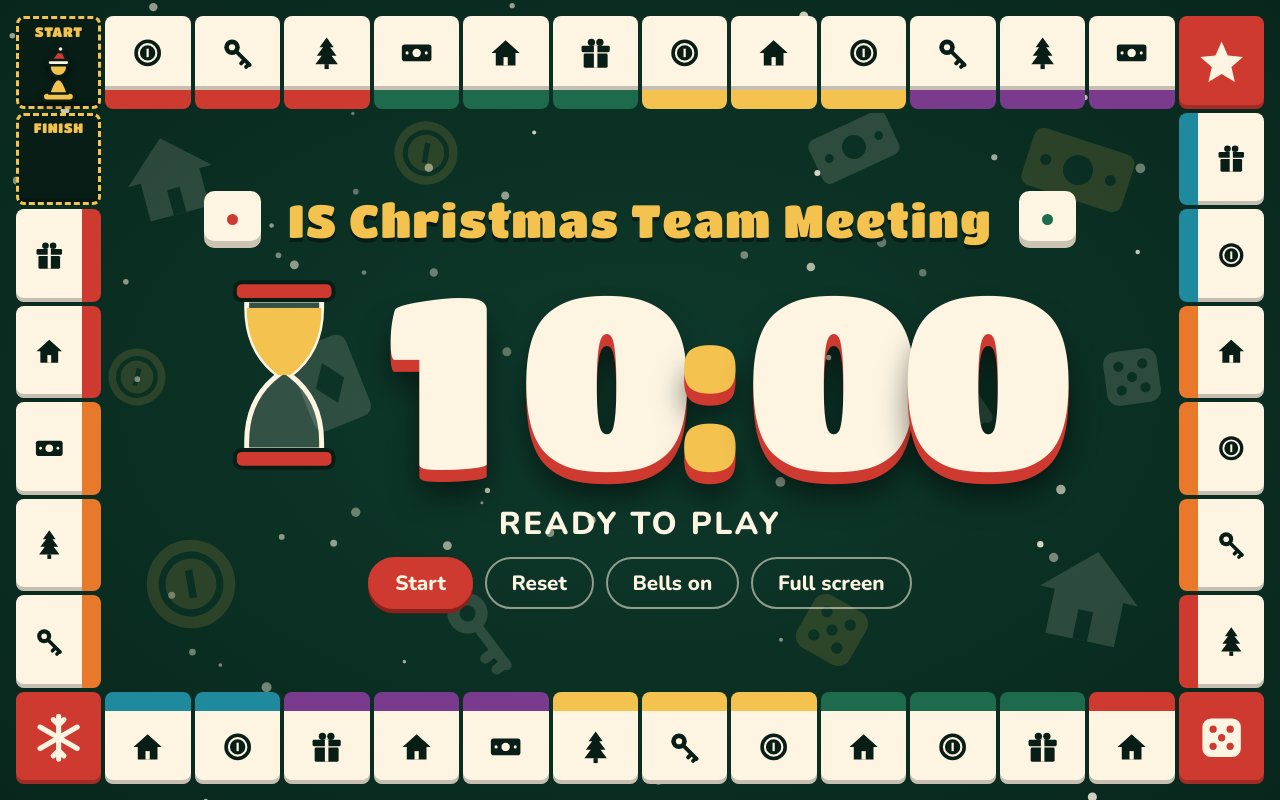
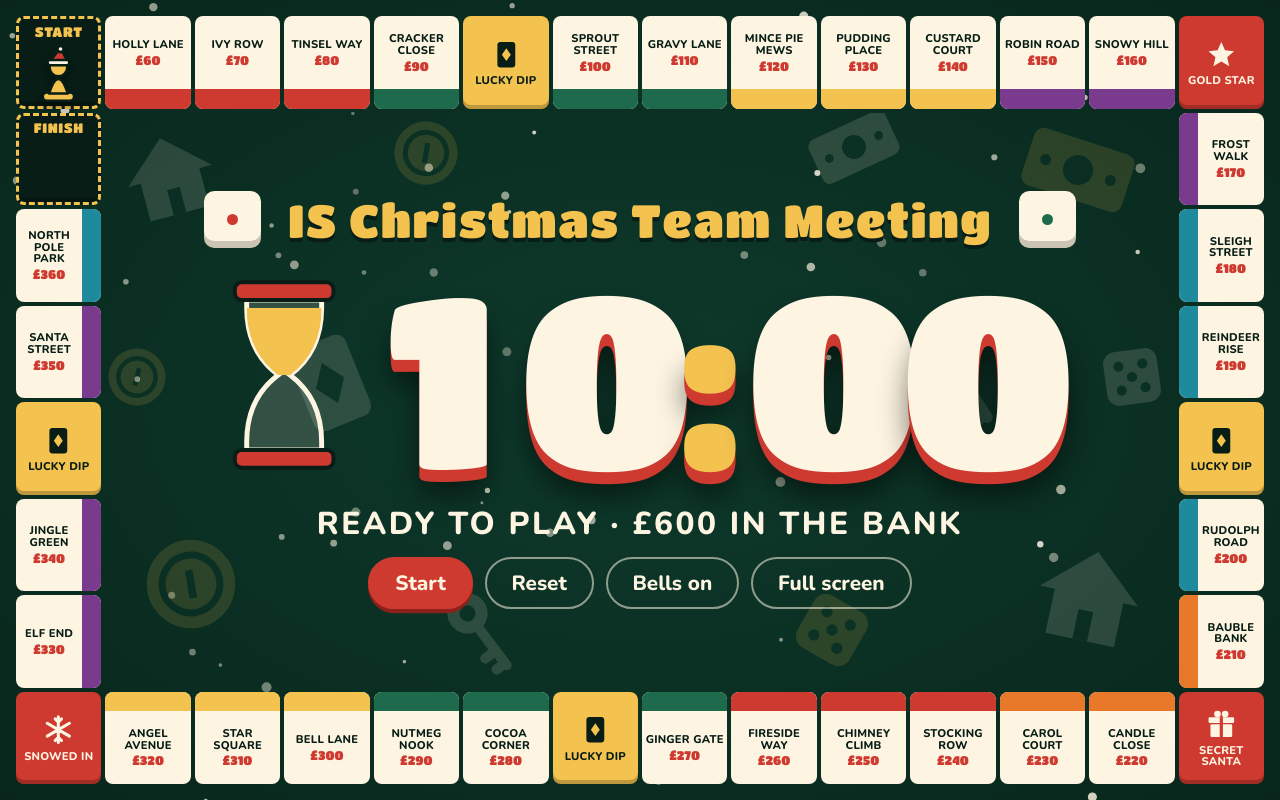
Before and after one commit to clugsrepo/Timers, a plain HTML site: page property-timer/index.html in a window 1280 px wide. Drawn offline with nearby package versions, Linux system fonts and the light colour scheme.

Commit message:
Property timer: add street names, prices, card squares, houses and bank counter
Co-Authored-By: Claude Fable 5.2 <noreply@anthropic.com>
Claude-Session: https://claude.ai/code/session_015wfiGMkxLANe5Y1Be8BkSr

```diff
--- a/property-timer/index.html
+++ b/property-timer/index.html
@@ -58,14 +58,26 @@
   }
   .cell.b1 { --band: var(--pine); } .cell.b2 { --band: var(--gold); } .cell.b3 { --band: var(--plum); }
   .cell.b4 { --band: var(--teal); } .cell.b5 { --band: var(--tangerine); }
-  .cell.s-top { border-bottom: var(--bw) solid var(--band); }
-  .cell.s-right { border-left: var(--bw) solid var(--band); }
-  .cell.s-bottom { border-top: var(--bw) solid var(--band); }
-  .cell.s-left { border-right: var(--bw) solid var(--band); }
+  .cell svg { width: 46%; height: 46%; }
+  .cell.passed { opacity: 0.62; }
+  .cell.prop { display: flex; align-items: stretch; box-shadow: none; }
+  .cell.s-top { flex-direction: column-reverse; } .cell.s-bottom { flex-direction: column; }
+  .cell.s-left { flex-direction: row-reverse; } .cell.s-right { flex-direction: row; }
+  .band { flex: none; flex-basis: var(--bw); background: var(--band); display: grid; place-items: center; }
+  .band svg { width: calc(var(--bw) * 0.82); height: calc(var(--bw) * 0.82); color: var(--snow);
+    opacity: 0; transform: scale(0.3); transition: opacity 0.4s, transform 0.4s; }
+  .cell.b2 .band svg { color: var(--ink); }
+  .cell.passed .band svg { opacity: 1; transform: none; }
+  .info { flex: 1; min-width: 0; min-height: 0; display: flex; flex-direction: column; align-items: center;
+    justify-content: center; gap: 0.4vmin; padding: 0.3vmin; text-align: center; }
+  .name { font: 800 clamp(6.5px, 1.4vmin, 20px)/1.05 var(--font-body); text-transform: uppercase; letter-spacing: 0.02em; }
+  .price { font: 400 clamp(7px, 1.55vmin, 22px)/1 var(--font-display); color: var(--berry); }
+  .cell.corner, .cell.dip { display: flex; flex-direction: column; align-items: center; justify-content: center;
+    gap: 0.5vmin; text-align: center; padding: 0.3vmin; box-sizing: border-box; }
   .cell.corner { --cellbg: var(--berry); --cellfg: var(--snow); }
-  .cell.corner svg { width: 60%; height: 60%; }
-  .cell svg { width: 46%; height: 46%; }
-  .cell.passed { opacity: 0.32; filter: saturate(0.6); }
+  .cell.dip { --cellbg: var(--gold); --cellfg: var(--ink); }
+  .cell.corner svg, .cell.dip svg { width: 38%; height: 38%; flex: none; }
+  @media (max-width: 600px) { .price { display: none; } }
   .cell.label {
     --cellbg: var(--ink); --cellfg: var(--gold);
     border: 0.4vmin dashed var(--gold);
@@ -137,7 +149,7 @@
   @keyframes pulse { 50% { transform: scale(1.04); } }
 
   .status {
-    margin: 0; font-weight: 800; font-size: min(3.4cqw, 5.5cqh);
+    margin: 0; font-weight: 800; font-size: min(3cqw, 5.5cqh);
     letter-spacing: 0.08em; text-transform: uppercase; text-align: center;
   }
   .controls { display: flex; flex-wrap: wrap; justify-content: center; gap: min(1.6cqw, 12px); }
@@ -263,8 +275,14 @@
     for (r = 2; r <= rows; r++) pos.push([cols, r, 'right']);
     for (c = cols - 1; c >= 1; c--) pos.push([c, rows, 'bottom']);
     for (r = rows - 1; r >= 2; r--) pos.push([1, r, 'left']);
-    var icons = ['house', 'coin', 'key', 'tree', 'note', 'house', 'gift', 'coin'];
-    var corners = [cols - 1, cols + rows - 2, 2 * cols + rows - 3], cornerIcons = ['star', 'die', 'flake'];
+    var corners = [cols - 1, cols + rows - 2, 2 * cols + rows - 3], cornerIcons = ['star', 'gift', 'flake'];
+    var cornerNames = ['Gold Star', 'Secret Santa', 'Snowed In'], dips = [5, 17, 27, 36], n = 0;
+    var STREETS = ['Holly Lane', 'Ivy Row', 'Tinsel Way', 'Cracker Close', 'Sprout Street', 'Gravy Lane',
+      'Mince Pie Mews', 'Pudding Place', 'Custard Court', 'Robin Road', 'Snowy Hill', 'Frost Walk',
+      'Sleigh Street', 'Reindeer Rise', 'Rudolph Road', 'Bauble Bank', 'Candle Close', 'Carol Court',
+      'Stocking Row', 'Chimney Climb', 'Fireside Way', 'Ginger Gate', 'Cocoa Corner', 'Nutmeg Nook',
+      'Bell Lane', 'Star Square', 'Angel Avenue', 'Elf End', 'Jingle Green', 'Santa Street', 'North Pole Park'];
+    function svg(id) { return '<svg aria-hidden="true"><use href="#i-' + id + '"/></svg>'; }
     pos.forEach(function (p, i) {
       var el = document.createElement('div');
       el.className = 'cell';
@@ -273,10 +291,19 @@
       if (i === 0) { el.classList.add('label'); el.textContent = 'START'; }
       else if (i === pos.length - 1) { el.classList.add('label'); el.textContent = 'FINISH'; }
       else {
-        var k = corners.indexOf(i), icon = icons[i % 8];
-        if (k !== -1) { el.classList.add('corner'); icon = cornerIcons[k]; }
-        else el.classList.add('s-' + p[2], 'b' + (Math.floor((i - 1) / 3) % 6));
-        el.innerHTML = '<svg aria-hidden="true"><use href="#i-' + icon + '"/></svg>';
+        var k = corners.indexOf(i);
+        if (k !== -1) {
+          el.classList.add('corner');
+          el.innerHTML = svg(cornerIcons[k]) + '<span class="name">' + cornerNames[k] + '</span>';
+        } else if (dips.indexOf(i) !== -1) {
+          el.classList.add('dip');
+          el.innerHTML = svg('card') + '<span class="name">Lucky Dip</span>';
+        } else {
+          el.classList.add('prop', 's-' + p[2], 'b' + (Math.floor(n / 3) % 6));
+          el.innerHTML = '<span class="band">' + svg('house') + '</span><span class="info"><span class="name">' +
+            STREETS[n % STREETS.length] + '</span><span class="price">\u00a3' + (60 + n * 10) + '</span></span>';
+          n++;
+        }
       }
       board.insertBefore(el, pawn);
       cells.push(el);
@@ -372,9 +399,10 @@
     document.body.classList.toggle('running', running);
     document.body.classList.toggle('done', done);
     document.body.classList.toggle('last-minute', !done && secs <= 60 && remaining < DURATION);
-    statusEl.textContent = done ? "Time's up!"
-      : running ? (secs <= 60 ? 'Last minute!' : 'Game on')
-      : remaining < DURATION ? 'Paused' : 'Ready to play';
+    var bank = ' \u00b7 \u00a3' + secs + ' in the bank';
+    statusEl.textContent = done ? "Time's up! The bank is empty"
+      : (running ? (secs <= 60 ? 'Last minute!' : 'Game on')
+      : remaining < DURATION ? 'Paused' : 'Ready to play') + bank;
     startBtn.textContent = done ? 'Play again' : running ? 'Pause' : remaining < DURATION ? 'Resume' : 'Start';
   }
 
```
